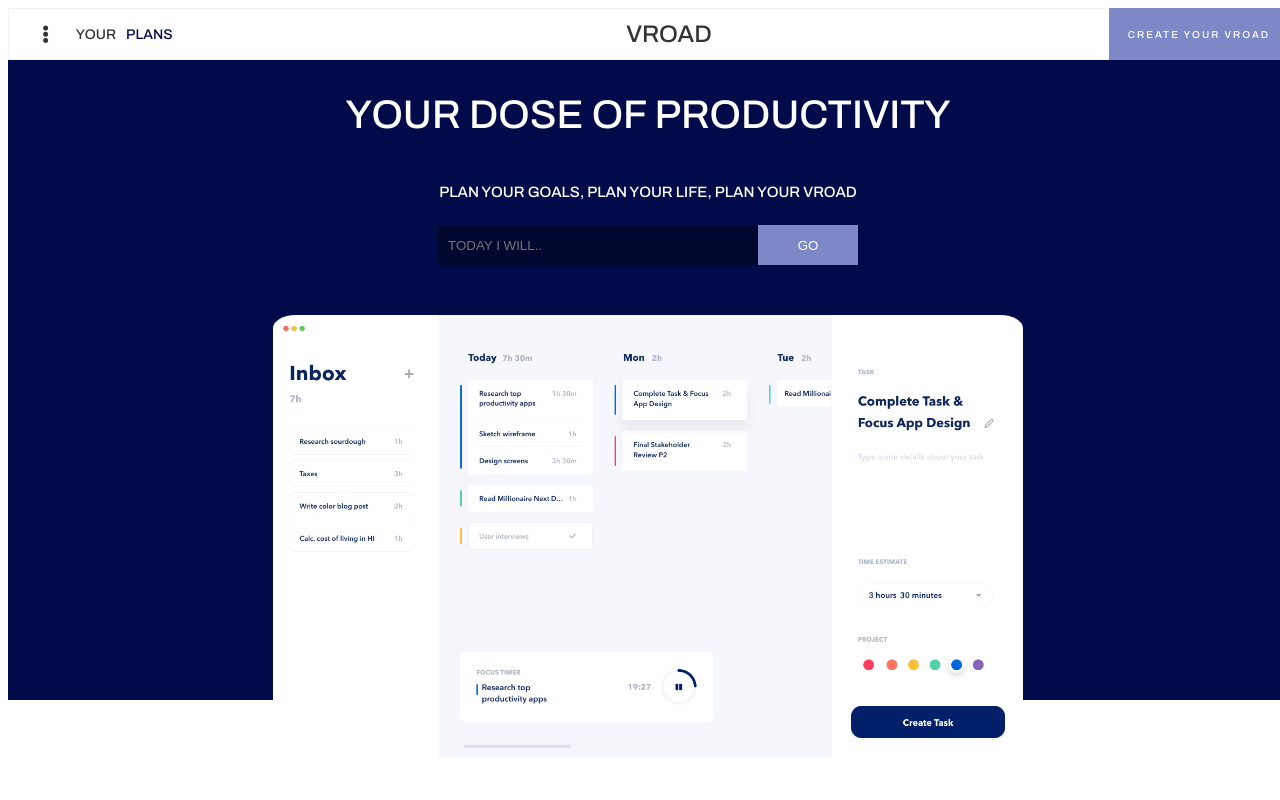
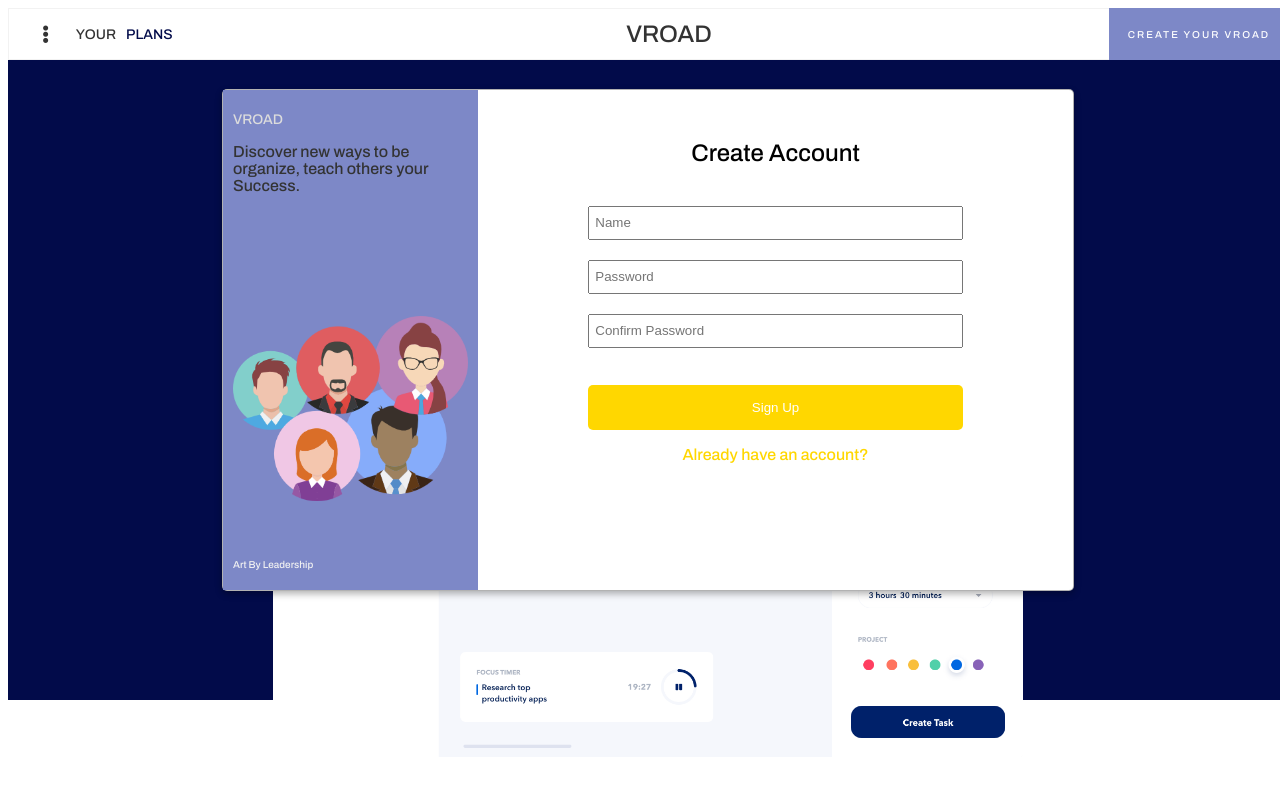
Before and after one commit to mkcriollo/VROAD, a React (Create React App) app in the folder frontend/: page /signup in a window 1280 px wide. Shown: the top 800 px of the page. Built offline with nearby package versions, Linux system fonts and the light colour scheme.

Commit message:
create first design for signup modal

```diff
--- a/frontend/src/App.js
+++ b/frontend/src/App.js
@@ -13,9 +13,7 @@ function App() {
           <NavBar />
         </nav>
         <Switch>
-          <Route path="/signup">
-            <SignUp />
-          </Route>
+          <Route path="/signup" component={SignUp} />
         </Switch>
         <Footer></Footer>
       </div>
--- a/frontend/src/components/signup/signup.css
+++ b/frontend/src/components/signup/signup.css
@@ -73,6 +73,7 @@ p {
   padding: 10px;
   color: #fff;
   border: none;
+  outline: none;
 }
 
 .goal-input > button {
@@ -82,6 +83,7 @@ p {
   background-color: #7d88c7;
   border: none;
   color: #fff;
+  cursor: pointer;
 }
 
 /* info page css */
--- a/frontend/src/components/signup/signup.jsx
+++ b/frontend/src/components/signup/signup.jsx
@@ -1,5 +1,6 @@
 import React from "react";
 import { useEffect } from "react";
+import SignupModal from "./signupModal";
 import "./signup.css";
 
 let slideIndex = 0;
@@ -24,6 +25,7 @@ const Signup = () => {
   return (
     <>
       <div className="full-page-su">
+        <SignupModal></SignupModal>
         <div className="top-su">
           <h2>YOUR DOSE OF PRODUCTIVITY</h2>
           <p>PLAN YOUR GOALS, PLAN YOUR LIFE, PLAN YOUR VROAD</p>
--- /dev/null
+++ b/frontend/src/components/signup/signupModal.css
@@ -0,0 +1,103 @@
+.main-modal-holder {
+  display: block;
+  position: absolute;
+  top: 35%;
+  left: 50%;
+  transform: translate(-50%, -50%);
+  height: 500px;
+  width: 850px;
+  background-color: #fff;
+  z-index: 3;
+  display: flex;
+  box-shadow: 0 3px 7px rgb(0 0 0 / 30%);
+  border: 1px solid rgba(0, 0, 0, 0.3);
+  border-radius: 5px;
+}
+
+.modal-icon-holder {
+  width: 30%;
+  height: 100%;
+  background-color: #7d88c7;
+  display: flex;
+  flex-direction: column;
+  justify-content: space-between;
+  padding: 10px 10px;
+  box-sizing: border-box;
+}
+
+.modal-title-holder > h2 {
+  font-size: 14px;
+  color: gainsboro;
+  font-family: "Archivo", sans-serif;
+}
+
+.modal-title-holder > p {
+  font-weight: 800;
+  color: #333;
+  font-family: "Archivo", sans-serif;
+}
+
+.modal-icon {
+  background-image: url("../../assests/modal-icon.png");
+  background-size: cover;
+  width: 100%;
+  height: 185px;
+  margin-bottom: 25px;
+}
+
+.signup-info {
+  width: 70%;
+  height: 100%;
+  padding: 30px 30px;
+  box-sizing: border-box;
+  display: flex;
+  flex-direction: column;
+  align-items: center;
+}
+
+.signup-info > input {
+  width: 70%;
+  height: 20px;
+  margin-top: 20px;
+  padding: 15px 5px;
+  box-sizing: border-box;
+  border: #f2f2f2 1px thin;
+}
+
+.signup-info > h2 {
+  font-family: "Archivo", sans-serif;
+}
+
+.signup-info > button {
+  width: 70%;
+  background-color: gold;
+  color: #fff;
+  border: none;
+  margin-top: 15px;
+  height: fit-content;
+  padding: 15px 5px;
+  border-radius: 5px;
+  box-sizing: border-box;
+  cursor: pointer;
+}
+
+.signup-info > p {
+  color: gold;
+  font-family: "Archivo", sans-serif;
+  text-align: center;
+  cursor: pointer;
+}
+
+.modal-pic-holder {
+  height: 55%;
+  width: 100%;
+  display: flex;
+  flex-direction: column;
+  justify-content: space-between;
+}
+
+.modal-pic-holder > p {
+  color: #f2f2f2;
+  font-size: 10px;
+  font-family: "Archivo", sans-serif;
+}
--- /dev/null
+++ b/frontend/src/components/signup/signupModal.jsx
@@ -0,0 +1,31 @@
+import React from "react";
+import "./signupModal.css";
+
+const SignupModal = (props) => {
+  return (
+    <div className="main-modal-holder">
+      <div className="modal-icon-holder">
+        <div className="modal-title-holder">
+          <h2>VROAD</h2>
+          <p>Discover new ways to be organize, teach others your Success.</p>
+        </div>
+        <div className="modal-pic-holder">
+          <div className="modal-icon"></div>
+          <p>Art By Leadership</p>
+        </div>
+      </div>
+      <div className="signup-info">
+        <h2>Create Account</h2>
+        <input type="text" placeholder="Name" />
+        <input type="text" placeholder="Password" />
+        <input type="text" placeholder="Confirm Password" />
+        <br />
+        <button>Sign Up</button>
+        <p>Already have an account?</p>
+      </div>
+      <div className="login-info"></div>
+    </div>
+  );
+};
+
+export default SignupModal;
```
Also changed, not shown: frontend/src/assests/modal-icon.png (added), frontend/src/assests/signup-icon.jpeg (added).
